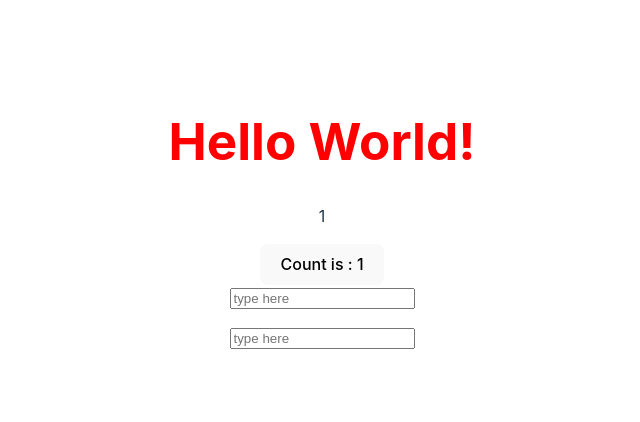
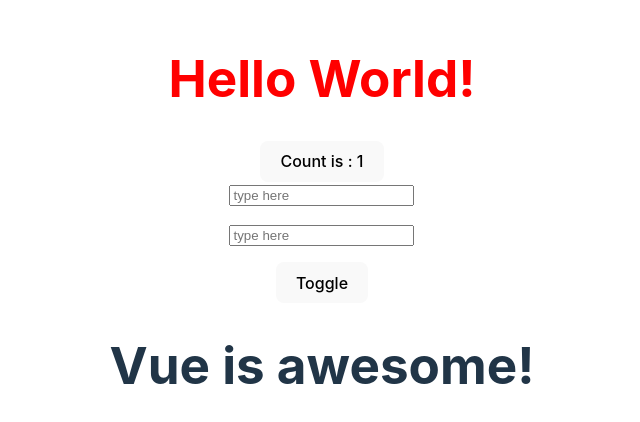
Before and after one commit to Emiakpor/vue_tutorial, a Vue app: page / in a window 1280 px wide. Shown: the part 178-600 px from the top of the page, without its empty margins (318-958 px from the left). Built offline with nearby package versions, Linux system fonts and the light colour scheme.

Commit message:
Conditional Rendering added

```diff
--- a/src/App.vue
+++ b/src/App.vue
@@ -1,30 +1,25 @@
 <script setup lang="ts">
 import HelloWorld from './components/HelloWorld.vue';
 import FormBinding from './components/FormBinding.vue';
+import EventListeners from './components/EventListeners.vue';
+import ConditionalRendering from './components/ConditionalRendering.vue';
+
 
 import { ref, reactive } from 'vue';
 
 const message = ref('Hello World!');
 const titleClass = ref('title');
 
-const counter = reactive({
-  count: 1,
-});
-
-
-function increment(){
-  counter.count++;
-}
-
 </script>
 
 <template>
   <h1 :class="titleClass">{{ message }}</h1>
-  <p>{{ counter.count }}</p>
 
-  <button v-on:click="increment">Count is : {{ counter.count }}</button>
+  <EventListeners />
   <br>
   <FormBinding/>
+
+  <ConditionalRendering/>
 </template>
 
 <style scoped>
--- /dev/null
+++ b/src/components/ConditionalRendering.vue
@@ -0,0 +1,19 @@
+<template>
+ <button @click="toggle"> Toggle </button>
+ <h1 v-if="awesome">Vue is awesome!</h1>
+ <h1 v-else>Oh no!</h1>
+</template>
+
+<script setup lang="ts">
+import { ref } from 'vue';
+
+const awesome = ref(true);
+
+function toggle() {
+    awesome.value = !awesome.value;
+}
+</script>
+
+<style scoped>
+
+</style>
--- /dev/null
+++ b/src/components/EventListeners.vue
@@ -0,0 +1,20 @@
+<template>
+<button v-on:click="increment">Count is : {{ counter.count }}</button>
+</template>
+
+<script setup lang="ts">
+import { ref, reactive } from 'vue';
+
+const counter = reactive({
+  count: 1,
+});
+
+function increment(){
+  counter.count++;
+}
+
+</script>
+
+<style scoped>
+
+</style>
```
